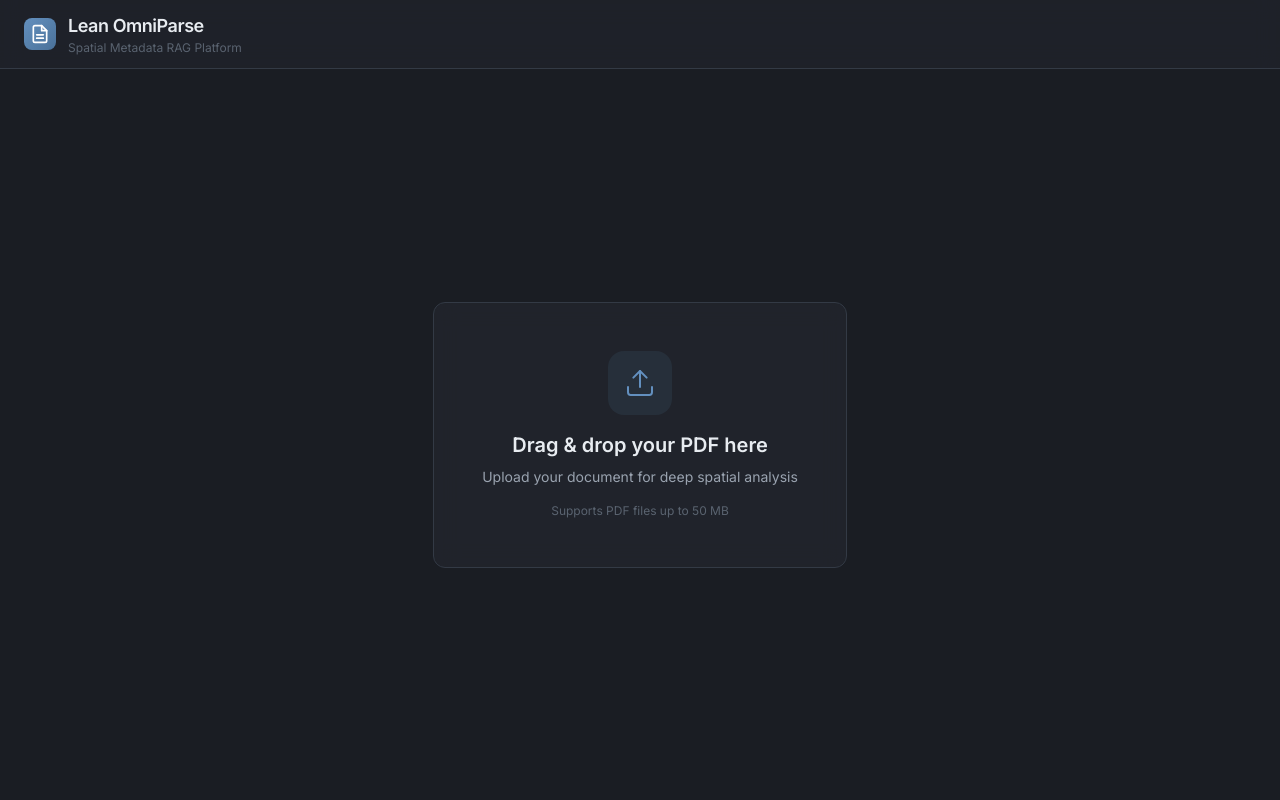
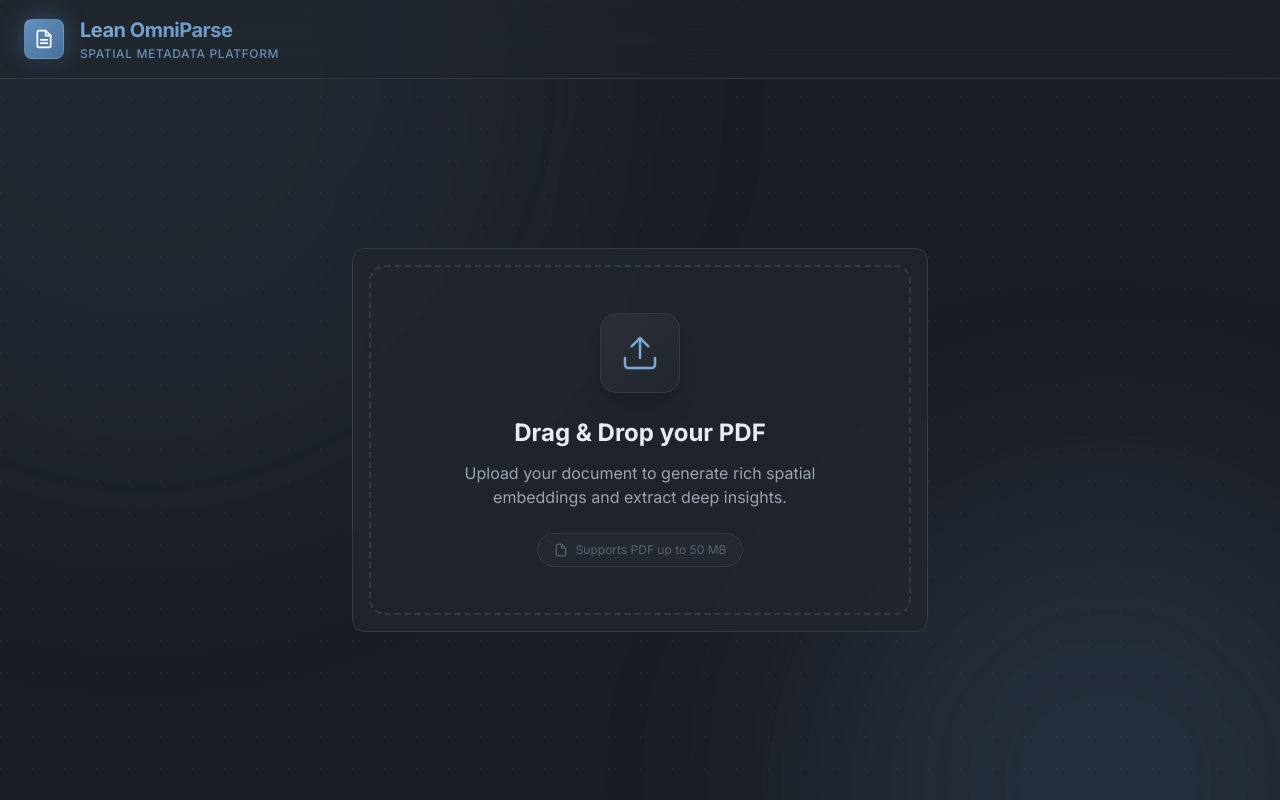
Before and after one commit to LA777am/OmniParse, a React (Vite) app in the folder frontend/: page / in a window 1280 px wide. Built offline with nearby package versions, Linux system fonts and the light colour scheme.

Commit message:
visual minor upgrade

```diff
--- a/frontend/src/App.tsx
+++ b/frontend/src/App.tsx
@@ -19,113 +19,109 @@ function App() {
   const [appState, setAppState] = useState<AppState>("upload");
 
   return (
-    <div className="h-screen w-screen flex flex-col bg-bg-primary overflow-hidden">
+    <div className="h-screen w-screen flex flex-col bg-bg-primary overflow-hidden relative font-sans text-text-primary">
+      {/* Dynamic Background Effects */}
+      <div className="absolute inset-0 overflow-hidden pointer-events-none z-0">
+        <div className="absolute -top-[40%] -left-[20%] w-[800px] h-[800px] bg-accent-primary/10 rounded-full blur-[120px] mix-blend-screen animate-pulse-slow" />
+        <div className="absolute top-[60%] -right-[10%] w-[600px] h-[600px] bg-accent-dark/20 rounded-full blur-[100px] mix-blend-screen" />
+        {/* Dot pattern */}
+        <div
+          className="absolute inset-0 opacity-20"
+          style={{ backgroundImage: 'radial-gradient(circle at 1px 1px, rgba(255,255,255,0.15) 1px, transparent 0)', backgroundSize: '32px 32px' }}
+        />
+      </div>
+
+      {/* App Shell content - Elevated over background */}
+      <div className="relative z-10 flex flex-col h-full w-full">
         {/* ── Header ── */}
-      <header className="flex items-center justify-between px-6 py-3 border-b border-border-subtle bg-bg-secondary/60 backdrop-blur-md">
-        <div className="flex items-center gap-3">
-          <div className="w-8 h-8 rounded-lg bg-gradient-to-br from-accent-primary to-accent-dark flex items-center justify-center">
-            <svg
-              xmlns="http://www.w3.org/2000/svg"
-              className="w-5 h-5 text-white"
-              viewBox="0 0 24 24"
-              fill="none"
-              stroke="currentColor"
-              strokeWidth="2"
-              strokeLinecap="round"
-              strokeLinejoin="round"
-            >
+        <header className="flex items-center justify-between px-6 py-4 border-b border-border-subtle bg-bg-secondary/40 backdrop-blur-xl shadow-sm">
+          <div className="flex items-center gap-4">
+            <div className="relative group">
+              <div className="absolute inset-0 bg-accent-primary blur-md opacity-40 group-hover:opacity-70 transition-opacity duration-300 rounded-lg"></div>
+              <div className="relative w-10 h-10 rounded-lg bg-gradient-to-br from-accent-primary to-accent-dark flex items-center justify-center border border-white/10 shadow-lg">
+                <svg xmlns="http://www.w3.org/2000/svg" className="w-5 h-5 text-white" viewBox="0 0 24 24" fill="none" stroke="currentColor" strokeWidth="2" strokeLinecap="round" strokeLinejoin="round">
                   <path d="M14 2H6a2 2 0 0 0-2 2v16a2 2 0 0 0 2 2h12a2 2 0 0 0 2-2V8z" />
                   <polyline points="14 2 14 8 20 8" />
                   <line x1="16" y1="13" x2="8" y2="13" />
                   <line x1="16" y1="17" x2="8" y2="17" />
                 </svg>
               </div>
+            </div>
             <div>
-            <h1 className="text-lg font-semibold text-text-primary tracking-tight">
+              <h1 className="text-xl font-bold tracking-tight text-gradient">
                 Lean OmniParse
               </h1>
-            <p className="text-xs text-text-muted">
-              Spatial Metadata RAG Platform
+              <p className="text-xs font-medium text-accent-light/80 uppercase tracking-wider mt-0.5">
+                Spatial Metadata Platform
               </p>
             </div>
           </div>
 
           {/* Status pill */}
-        <div className="flex items-center gap-2">
+          <div className="flex items-center">
             {appState === "processing" && (
-            <motion.div
-              initial={{ opacity: 0, scale: 0.9 }}
-              animate={{ opacity: 1, scale: 1 }}
-              className="flex items-center gap-2 px-3 py-1.5 rounded-full bg-status-pending/10 border border-status-pending/30"
-            >
-              <div className="w-2 h-2 rounded-full bg-status-pending animate-pulse" />
-              <span className="text-xs font-medium text-status-pending">
-                Processing
-              </span>
+              <motion.div initial={{ opacity: 0, scale: 0.9 }} animate={{ opacity: 1, scale: 1 }} className="flex items-center gap-2.5 px-4 py-2 rounded-full bg-status-pending/10 border border-status-pending/30 shadow-[0_0_15px_rgba(251,191,36,0.15)]">
+                <div className="w-2.5 h-2.5 rounded-full bg-status-pending animate-pulse shadow-[0_0_8px_rgba(251,191,36,0.8)]" />
+                <span className="text-xs font-semibold text-status-pending tracking-wide">Processing</span>
               </motion.div>
             )}
             {appState === "query" && (
-            <motion.div
-              initial={{ opacity: 0, scale: 0.9 }}
-              animate={{ opacity: 1, scale: 1 }}
-              className="flex items-center gap-2 px-3 py-1.5 rounded-full bg-status-success/10 border border-status-success/30"
-            >
-              <div className="w-2 h-2 rounded-full bg-status-success" />
-              <span className="text-xs font-medium text-status-success">
-                Ready
-              </span>
+              <motion.div initial={{ opacity: 0, scale: 0.9 }} animate={{ opacity: 1, scale: 1 }} className="flex items-center gap-2.5 px-4 py-2 rounded-full bg-status-success/10 border border-status-success/30 shadow-[0_0_15px_rgba(74,222,128,0.15)]">
+                <div className="w-2.5 h-2.5 rounded-full bg-status-success shadow-[0_0_8px_rgba(74,222,128,0.8)]" />
+                <span className="text-xs font-semibold text-status-success tracking-wide">Ready</span>
               </motion.div>
             )}
           </div>
         </header>
 
         {/* ── Main Content ── */}
-      <main className="flex-1 overflow-hidden">
+        <main className="flex-1 overflow-hidden relative">
           <AnimatePresence mode="wait">
             {appState === "upload" && (
               <motion.div
                 key="upload"
-              initial={{ opacity: 0, y: 20 }}
-              animate={{ opacity: 1, y: 0 }}
-              exit={{ opacity: 0, y: -20 }}
-              transition={{ duration: 0.3 }}
-              className="h-full flex items-center justify-center"
+                initial={{ opacity: 0, scale: 0.95 }}
+                animate={{ opacity: 1, scale: 1 }}
+                exit={{ opacity: 0, scale: 1.05 }}
+                transition={{ duration: 0.4, ease: "easeOut" }}
+                className="h-full flex items-center justify-center p-6"
               >
-              {/* Sprint 5: Replace with <UploadZone /> */}
                 <div
-                className="glass-panel p-12 text-center cursor-pointer
-                           hover:glow-border transition-all duration-300 max-w-lg"
+                  className="glass-panel p-16 text-center cursor-pointer relative group max-w-xl w-full
+                             hover:bg-bg-secondary/60 transition-all duration-500 overflow-hidden"
                   onClick={() => {
-                  // Placeholder: simulate upload → processing transition
                     setAppState("processing");
                     setTimeout(() => setAppState("query"), 3000);
                   }}
                 >
-                <div className="w-16 h-16 mx-auto mb-4 rounded-2xl bg-accent-primary/10 flex items-center justify-center">
-                  <svg
-                    xmlns="http://www.w3.org/2000/svg"
-                    className="w-8 h-8 text-accent-primary"
-                    viewBox="0 0 24 24"
-                    fill="none"
-                    stroke="currentColor"
-                    strokeWidth="1.5"
-                    strokeLinecap="round"
-                    strokeLinejoin="round"
+                  {/* Subtle hover gradient */}
+                  <div className="absolute inset-0 bg-gradient-to-b from-accent-primary/5 to-transparent opacity-0 group-hover:opacity-100 transition-opacity duration-500" />
+
+                  {/* Dashed border effect */}
+                  <div className="absolute inset-4 rounded-2xl border-2 border-dashed border-border-subtle group-hover:border-accent-primary/50 group-hover:bg-accent-primary/5 transition-all duration-300 z-0 pointer-events-none" />
+
+                  <div className="relative z-10">
+                    <motion.div
+                      whileHover={{ y: -5, scale: 1.05 }}
+                      className="w-20 h-20 mx-auto mb-6 rounded-2xl bg-gradient-to-br from-bg-tertiary to-bg-secondary border border-border-subtle flex items-center justify-center shadow-xl group-hover:shadow-accent-primary/20 transition-all duration-300"
                     >
+                      <svg xmlns="http://www.w3.org/2000/svg" className="w-10 h-10 text-accent-light group-hover:text-accent-primary transition-colors" viewBox="0 0 24 24" fill="none" stroke="currentColor" strokeWidth="1.5" strokeLinecap="round" strokeLinejoin="round">
                         <path d="M21 15v4a2 2 0 0 1-2 2H5a2 2 0 0 1-2-2v-4" />
                         <polyline points="17 8 12 3 7 8" />
                         <line x1="12" y1="3" x2="12" y2="15" />
                       </svg>
+                    </motion.div>
+                    <h2 className="text-2xl font-bold text-text-primary mb-3 group-hover:text-white transition-colors">
+                      Drag & Drop your PDF
+                    </h2>
+                    <p className="text-base text-text-secondary mb-6 max-w-sm mx-auto">
+                      Upload your document to generate rich spatial embeddings and extract deep insights.
+                    </p>
+                    <div className="inline-flex items-center gap-2 px-4 py-2 rounded-full bg-bg-tertiary/50 border border-border-subtle text-xs text-text-muted">
+                      <svg xmlns="http://www.w3.org/2000/svg" className="w-3.5 h-3.5" viewBox="0 0 24 24" fill="none" stroke="currentColor" strokeWidth="2"><path d="M13 2H6a2 2 0 0 0-2 2v16a2 2 0 0 0 2 2h12a2 2 0 0 0 2-2V9z" /><polyline points="13 2 13 9 20 9" /></svg>
+                      Supports PDF up to 50 MB
                     </div>
-                <h2 className="text-xl font-semibold text-text-primary mb-2">
-                  Drag & drop your PDF here
-                </h2>
-                <p className="text-sm text-text-secondary mb-4">
-                  Upload your document for deep spatial analysis
-                </p>
-                <p className="text-xs text-text-muted">
-                  Supports PDF files up to 50 MB
-                </p>
+                  </div>
                 </div>
               </motion.div>
             )}
@@ -136,18 +132,39 @@ function App() {
                 initial={{ opacity: 0, y: 20 }}
                 animate={{ opacity: 1, y: 0 }}
                 exit={{ opacity: 0, y: -20 }}
-              transition={{ duration: 0.3 }}
-              className="h-full flex items-center justify-center"
+                transition={{ duration: 0.4 }}
+                className="h-full flex items-center justify-center p-6"
               >
-              {/* Sprint 5: Replace with <StatusIndicator /> */}
-              <div className="glass-panel p-12 text-center max-w-md">
-                <div className="w-12 h-12 mx-auto mb-4 rounded-full border-2 border-accent-primary border-t-transparent animate-spin" />
-                <h2 className="text-lg font-semibold text-text-primary mb-2">
-                  Extracting spatial metadata...
+                <div className="glass-panel p-16 text-center max-w-md w-full relative overflow-hidden">
+                  <div className="absolute top-0 left-0 w-full h-1 bg-bg-tertiary">
+                    <motion.div
+                      initial={{ width: "0%" }}
+                      animate={{ width: "100%" }}
+                      transition={{ duration: 3, ease: "linear" }}
+                      className="h-full bg-gradient-to-r from-accent-primary to-accent-light shadow-[0_0_10px_rgba(99,144,191,0.5)]"
+                    />
+                  </div>
+
+                  <div className="relative w-20 h-20 mx-auto mb-8">
+                    <div className="absolute inset-0 rounded-full border-4 border-bg-tertiary" />
+                    <motion.div
+                      animate={{ rotate: 360 }}
+                      transition={{ duration: 1.5, repeat: Infinity, ease: "linear" }}
+                      className="absolute inset-0 rounded-full border-4 border-accent-primary border-t-transparent shadow-[0_0_15px_rgba(99,144,191,0.3)]"
+                    />
+                    <div className="absolute inset-0 flex items-center justify-center">
+                      <svg xmlns="http://www.w3.org/2000/svg" className="w-6 h-6 text-accent-light animate-pulse" viewBox="0 0 24 24" fill="none" stroke="currentColor" strokeWidth="2"><path d="M21 16V8a2 2 0 0 0-1-1.73l-7-4a2 2 0 0 0-2 0l-7 4A2 2 0 0 0 3 8v8a2 2 0 0 0 1 1.73l7 4a2 2 0 0 0 2 0l7-4A2 2 0 0 0 21 16z"></path><polyline points="3.27 6.96 12 12.01 20.73 6.96"></polyline><line x1="12" y1="22.08" x2="12" y2="12"></line></svg>
+                    </div>
+                  </div>
+
+                  <h2 className="text-xl font-bold text-text-primary mb-3">
+                    Analyzing Document
                   </h2>
-                <p className="text-sm text-text-secondary">
-                  Parsing pages, extracting coordinates, generating embeddings
-                </p>
+                  <div className="space-y-2 text-sm text-text-secondary">
+                    <motion.p initial={{ opacity: 0 }} animate={{ opacity: 1 }} transition={{ delay: 0.2 }}>Parsing page geometry...</motion.p>
+                    <motion.p initial={{ opacity: 0 }} animate={{ opacity: 1 }} transition={{ delay: 1.2 }}>Extracting structural blocks...</motion.p>
+                    <motion.p initial={{ opacity: 0 }} animate={{ opacity: 1 }} transition={{ delay: 2.2 }}>Generating spatial embeddings...</motion.p>
+                  </div>
                 </div>
               </motion.div>
             )}
@@ -158,66 +175,93 @@ function App() {
                 initial={{ opacity: 0 }}
                 animate={{ opacity: 1 }}
                 exit={{ opacity: 0 }}
-              transition={{ duration: 0.3 }}
-              className="h-full flex"
+                transition={{ duration: 0.5 }}
+                className="h-full flex flex-col md:flex-row p-4 gap-4"
               >
                 {/* LEFT PANE: Chat Interface (40%) */}
-              <div className="w-2/5 h-full border-r border-border-subtle flex flex-col bg-bg-secondary/40">
-                {/* Sprint 5: Replace with <ChatPane /> */}
-                <div className="flex-1 flex items-center justify-center">
-                  <p className="text-sm text-text-muted">
-                    Chat interface — Sprint 5
+                <div className="w-full md:w-[400px] lg:w-[450px] flex flex-col glass-panel overflow-hidden shadow-2xl">
+                  {/* Chat Header */}
+                  <div className="px-5 py-4 border-b border-border-subtle bg-bg-secondary/50 flex items-center gap-3">
+                    <div className="p-1.5 rounded bg-accent-primary/20 text-accent-primary">
+                      <svg xmlns="http://www.w3.org/2000/svg" className="w-4 h-4" viewBox="0 0 24 24" fill="none" stroke="currentColor" strokeWidth="2" strokeLinecap="round" strokeLinejoin="round"><path d="M21 15a2 2 0 0 1-2 2H7l-4 4V5a2 2 0 0 1 2-2h14a2 2 0 0 1 2 2z"></path></svg>
+                    </div>
+                    <h3 className="font-semibold text-sm">Spatial Assistant</h3>
+                  </div>
+
+                  {/* Chat Messages Area */}
+                  <div className="flex-1 p-5 overflow-y-auto flex flex-col items-center justify-center bg-gradient-to-b from-transparent to-bg-secondary/20">
+                     <div className="w-16 h-16 rounded-full bg-bg-tertiary flex items-center justify-center mb-4 border border-border-subtle shadow-inner">
+                       <span className="text-2xl">✨</span>
+                     </div>
+                     <p className="text-text-primary font-medium mb-1">How can I help?</p>
+                     <p className="text-xs text-text-muted text-center max-w-[250px]">
+                       Ask about figures, specific sections, or general concepts in the document.
                      </p>
                   </div>
-                <div className="p-4 border-t border-border-subtle">
-                  <div className="flex gap-2">
+
+                  {/* Chat Input */}
+                  <div className="p-4 bg-bg-secondary/80 border-t border-border-subtle backdrop-blur-md">
+                    <div className="relative flex items-center">
                       <input
                         type="text"
-                      placeholder="Ask a question about the document..."
-                      className="flex-1 px-4 py-2.5 rounded-lg bg-bg-tertiary text-text-primary
-                                 placeholder:text-text-muted border border-border-subtle
-                                 focus:outline-none focus:border-accent-primary/50 focus:ring-1
-                                 focus:ring-accent-primary/20 text-sm transition-all"
+                        placeholder="Ask anything..."
+                        className="w-full pl-4 pr-12 py-3 rounded-xl bg-bg-tertiary text-text-primary
+                                   placeholder:text-text-muted border border-border-subtle shadow-inner
+                                   focus:outline-none focus:border-accent-primary focus:ring-1
+                                   focus:ring-accent-primary/50 text-sm transition-all"
                         onKeyDown={(e) => {
-                        if (e.key === "Enter") {
-                          console.log("Send message triggered");
-                        }
+                          if (e.key === "Enter") console.log("Send message");
                         }}
                       />
-                    <button
-                      className="px-4 py-2.5 rounded-lg bg-accent-primary text-white text-sm
-                                 font-medium hover:bg-accent-light transition-colors"
-                    >
-                      Send
+                      <button className="absolute right-2 p-1.5 rounded-lg bg-accent-primary text-white hover:bg-accent-light transition-colors hover:shadow-lg hover:shadow-accent-primary/20">
+                        <svg xmlns="http://www.w3.org/2000/svg" className="w-4 h-4" viewBox="0 0 24 24" fill="none" stroke="currentColor" strokeWidth="2" strokeLinecap="round" strokeLinejoin="round"><line x1="22" y1="2" x2="11" y2="13"></line><polygon points="22 2 15 22 11 13 2 9 22 2"></polygon></svg>
                       </button>
                     </div>
                   </div>
                 </div>
 
                 {/* RIGHT PANE: PDF Viewer (60%) */}
-              <div className="w-3/5 h-full bg-bg-primary flex items-center justify-center">
-                {/* Sprint 6: Replace with <PDFViewer /> */}
-                <div className="text-center">
-                  <div className="w-16 h-16 mx-auto mb-4 rounded-2xl bg-bg-tertiary flex items-center justify-center">
-                    <svg
-                      xmlns="http://www.w3.org/2000/svg"
-                      className="w-8 h-8 text-text-muted"
-                      viewBox="0 0 24 24"
-                      fill="none"
-                      stroke="currentColor"
-                      strokeWidth="1.5"
-                    >
-                      <rect x="3" y="3" width="18" height="18" rx="2" ry="2" />
-                      <line x1="3" y1="9" x2="21" y2="9" />
-                      <line x1="9" y1="21" x2="9" y2="9" />
-                    </svg>
+                <div className="flex-1 glass-panel overflow-hidden relative flex flex-col shadow-2xl">
+                  {/* PDF Viewer Header */}
+                  <div className="px-4 py-3 border-b border-border-subtle bg-bg-secondary/50 flex items-center justify-between">
+                     <div className="flex items-center gap-2 text-sm text-text-secondary">
+                        <svg xmlns="http://www.w3.org/2000/svg" className="w-4 h-4" viewBox="0 0 24 24" fill="none" stroke="currentColor" strokeWidth="2"><path d="M14 2H6a2 2 0 0 0-2 2v16a2 2 0 0 0 2 2h12a2 2 0 0 0 2-2V8z"></path><polyline points="14 2 14 8 20 8"></polyline></svg>
+                        <span className="font-medium">document_analysis.pdf</span>
                      </div>
-                  <p className="text-sm text-text-muted">
-                    PDF Viewer — Sprint 6
-                  </p>
-                  <p className="text-xs text-text-muted mt-1">
-                    Bounding box overlays will render here
-                  </p>
+                     <div className="flex gap-2">
+                        <button className="p-1.5 rounded hover:bg-bg-tertiary text-text-muted hover:text-text-primary transition-colors">
+                           <svg xmlns="http://www.w3.org/2000/svg" className="w-4 h-4" viewBox="0 0 24 24" fill="none" stroke="currentColor" strokeWidth="2"><circle cx="11" cy="11" r="8"></circle><line x1="21" y1="21" x2="16.65" y2="16.65"></line><line x1="11" y1="8" x2="11" y2="14"></line><line x1="8" y1="11" x2="14" y2="11"></line></svg>
+                        </button>
+                        <button className="p-1.5 rounded hover:bg-bg-tertiary text-text-muted hover:text-text-primary transition-colors">
+                           <svg xmlns="http://www.w3.org/2000/svg" className="w-4 h-4" viewBox="0 0 24 24" fill="none" stroke="currentColor" strokeWidth="2"><circle cx="11" cy="11" r="8"></circle><line x1="21" y1="21" x2="16.65" y2="16.65"></line><line x1="8" y1="11" x2="14" y2="11"></line></svg>
+                        </button>
+                     </div>
+                  </div>
+
+                  {/* PDF Canvas Area */}
+                  <div className="flex-1 bg-black/20 flex items-center justify-center relative overflow-hidden">
+                    {/* Background grid for canvas */}
+                    <div className="absolute inset-0" style={{ backgroundImage: 'linear-gradient(rgba(255, 255, 255, 0.03) 1px, transparent 1px), linear-gradient(90deg, rgba(255, 255, 255, 0.03) 1px, transparent 1px)', backgroundSize: '20px 20px' }}></div>
+
+                    {/* Placeholder Document Page */}
+                    <div className="relative w-[500px] h-[700px] bg-white rounded shadow-2xl flex flex-col text-slate-800 p-8 transform transition-transform hover:scale-[1.02] duration-500">
+                       <div className="w-3/4 h-8 bg-slate-200 rounded mb-6"></div>
+                       <div className="w-full h-4 bg-slate-100 rounded mb-3"></div>
+                       <div className="w-full h-4 bg-slate-100 rounded mb-3"></div>
+                       <div className="w-5/6 h-4 bg-slate-100 rounded mb-8"></div>
+
+                       <div className="w-full h-48 bg-slate-100 rounded mb-8 relative group border border-slate-200 flex items-center justify-center cursor-crosshair hover:bg-slate-50 transition-colors">
+                          <span className="text-slate-400 font-medium">Figure 1.0</span>
+                          {/* Simulated bounding box */}
+                          <div className="absolute inset-0 bg-[rgba(99,144,191,0.15)] border-2 border-[rgba(99,144,191,0.6)] rounded opacity-0 group-hover:opacity-100 transition-opacity flex items-start p-2">
+                             <span className="bg-[rgba(99,144,191,0.9)] text-white text-[10px] font-bold px-1.5 py-0.5 rounded shadow-md">chart_figure</span>
+                          </div>
+                       </div>
+
+                       <div className="w-full h-4 bg-slate-100 rounded mb-3"></div>
+                       <div className="w-full h-4 bg-slate-100 rounded mb-3"></div>
+                       <div className="w-4/5 h-4 bg-slate-100 rounded mb-3"></div>
+                    </div>
                   </div>
                 </div>
               </motion.div>
@@ -225,6 +269,7 @@ function App() {
           </AnimatePresence>
         </main>
       </div>
+    </div>
   );
 }
 
```
Lines whose indentation alone changed are shown as unchanged.
